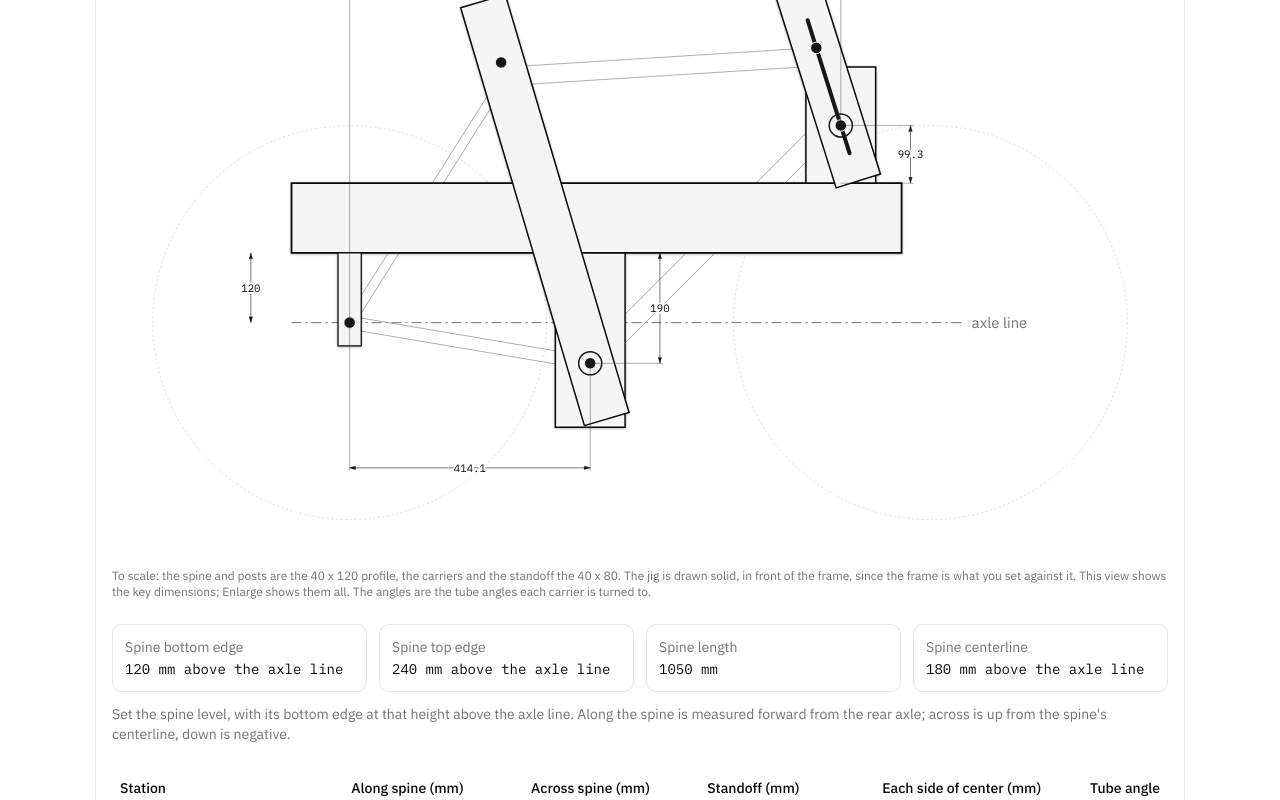
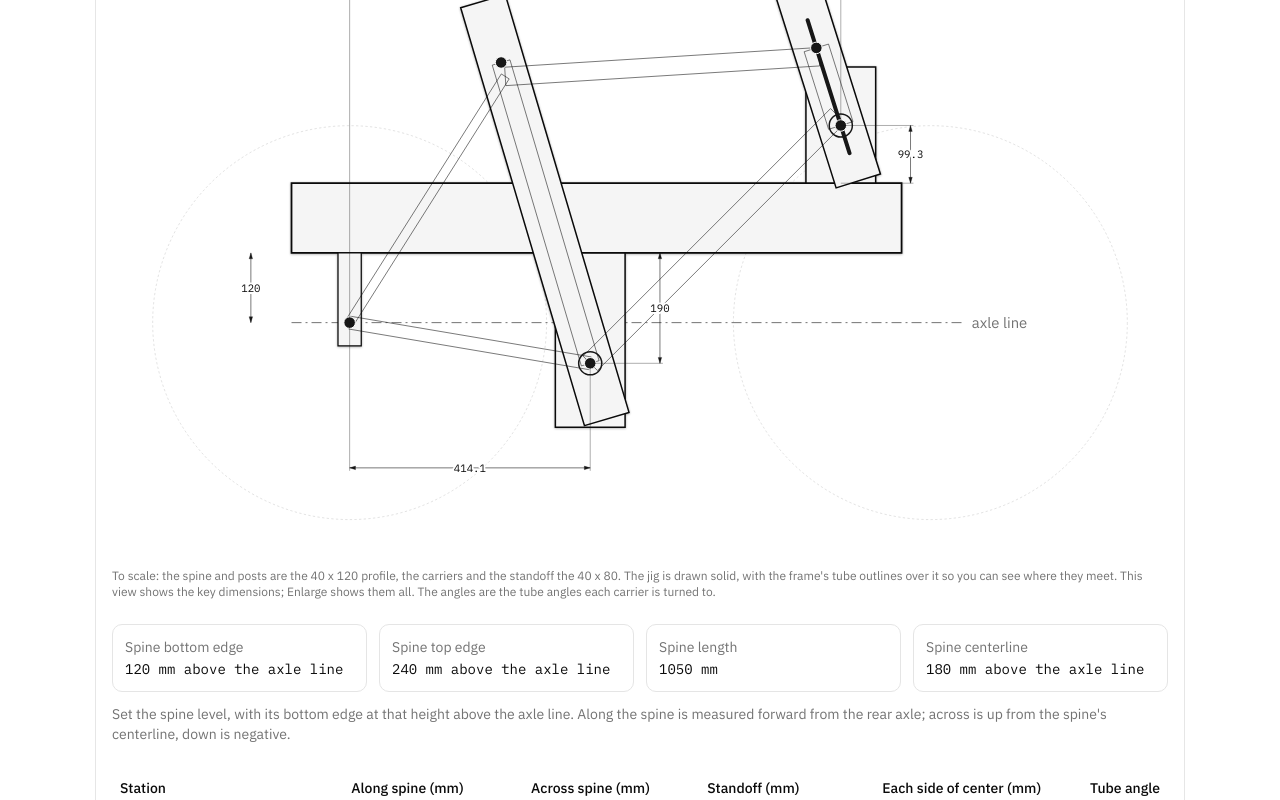
Before and after one commit to beststudioandworkshop/framejig, a Next.js app: page /tools/jig in a window 1280 px wide. Shown: the part 1198-1998 px from the top of the page. Built offline with nearby package versions, Linux system fonts and the light colour scheme.

Commit message:
Jig drawing: frame tube outlines drawn over the jig; notes on what the Rhino model shows
Co-Authored-By: Claude Sonnet 5.5 <noreply@anthropic.com>
Claude-Session: https://claude.ai/code/session_01UwHnjmLooGRDwNMcqB4REN

```diff
--- a/src/components/tools/frame/jig-card.tsx
+++ b/src/components/tools/frame/jig-card.tsx
@@ -130,7 +130,7 @@ export function JigCard({ inputs, result, jig, referenceJig, unit, settings, onS
                 </ZoomPanel>
                 <p className="text-xs text-muted-foreground">
                   To scale: the spine and posts are the 40 x 120 profile, the carriers and the standoff the 40 x 80. The
-                  jig is drawn solid, in front of the frame, since the frame is what you set against it. This view shows
+                  jig is drawn solid, with the frame's tube outlines over it so you can see where they meet. This view shows
                   the key dimensions; Enlarge shows them all. The angles are the tube angles each carrier is turned to.
                 </p>
               </TabsContent>
--- a/src/components/tools/frame/jig-drawing.tsx
+++ b/src/components/tools/frame/jig-drawing.tsx
@@ -38,7 +38,7 @@ interface JigDrawingProps {
  * the origin and the spine runs level above the axle line. The seat tube carrier
  * hangs on a post below the spine and turns about the BB; the head tube carrier
  * stands on a post above it and turns about the bottom of the head tube.
- * The jig parts are solid and drawn in front of the quiet frame, since the frame is what gets moved to meet them.
+ * The jig parts are solid; the frame's tube outlines are drawn over them so you can see where the frame meets the jig.
  */
 export function JigDrawing({ inputs, result, jig, unit = "mm", detailed = false }: JigDrawingProps) {
   const [ref, width] = useElementWidth<SVGSVGElement>()
@@ -134,13 +134,10 @@ export function JigDrawing({ inputs, result, jig, unit = "mm", detailed = false
       aria-label="Side-view schematic of the level-spine jig around the frame, to scale"
       className="h-auto w-full"
     >
-      {/* the frame, quietly */}
+      {/* the wheels, quietly, behind everything */}
       <g className="fill-none stroke-muted-foreground" strokeWidth={1} {...thin}>
         {frame.wheels.map((w, i) => (
           <circle key={i} cx={w.tire.cx} cy={w.tire.cy} r={w.tire.r} strokeOpacity={0.35} strokeDasharray="4 4" />
-        ))}
-        {frame.tubes.map((t) => (
-          <polygon key={t.role + t.a.x} points={pts(t.corners)} />
         ))}
       </g>
 
@@ -179,6 +176,13 @@ export function JigDrawing({ inputs, result, jig, unit = "mm", detailed = false
       })}
       </g>
 
+      {/* the frame's tube outlines, in front of the jig so you can see where they meet it */}
+      <g className="fill-none stroke-foreground" strokeWidth={1.25} strokeOpacity={0.75} {...thin}>
+        {frame.tubes.map((t) => (
+          <polygon key={t.role + t.a.x} points={pts(t.corners)} />
+        ))}
+      </g>
+
       {/* mandrel through the head tube */}
       <line x1={hm[0].x} y1={hm[0].y} x2={hm[1].x} y2={hm[1].y} className="stroke-primary" strokeWidth={4} strokeLinecap="round" {...thin} />
 
```
Also changed, not shown: 1 other file (tests, documents, lock files or other folders).
